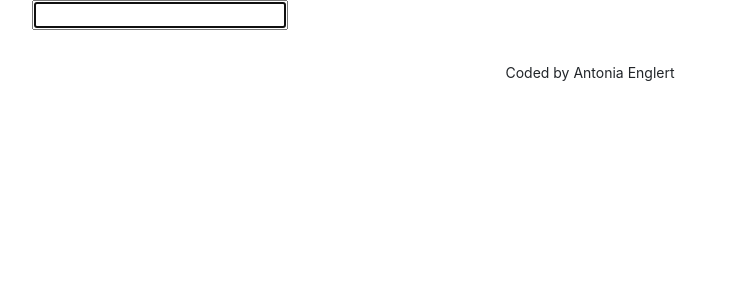
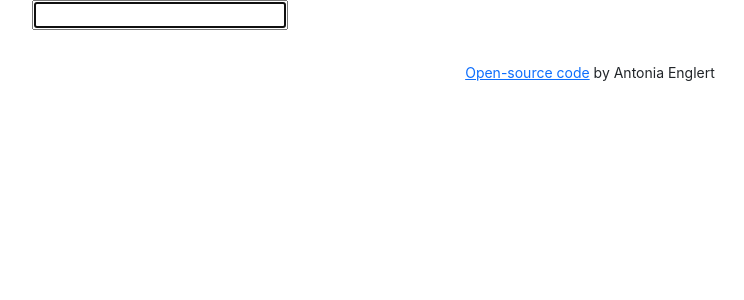
Before and after one commit to antoniapiae/dictionary-project, a React (Create React App) app: page / in a window 1280 px wide. Shown: the top 300 px of the page, without its empty margins (50-794 px from the left). Built offline with nearby package versions, Linux system fonts and the light colour scheme.

Commit message:
Added Link to the Repository

```diff
--- a/src/App.js
+++ b/src/App.js
@@ -11,7 +11,16 @@
           <Dictionary />
         </main>
         <footer className="App-footer">
-          <small>Coded by Antonia Englert</small>
+          <small>
+            <a
+              href="https://github.com/antoniapiae/dictionary-project"
+              target="_blank"
+              rel="noreferrer"
+            >
+              Open-source code
+            </a>{" "}
+            by Antonia Englert
+          </small>
         </footer>
       </div>
     </div>
```
